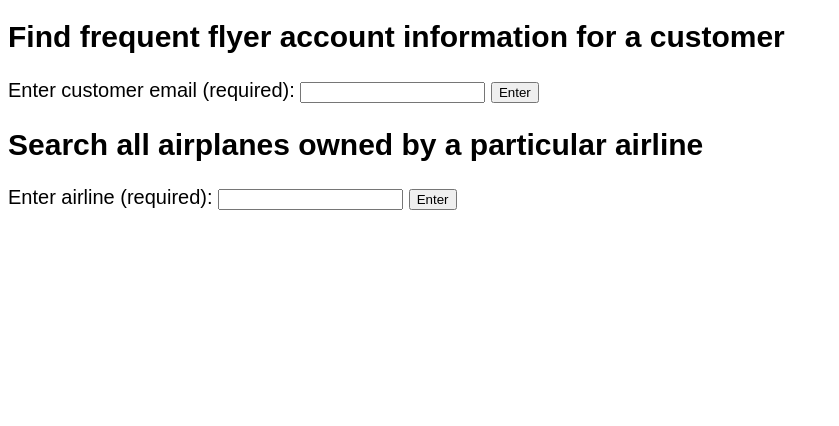
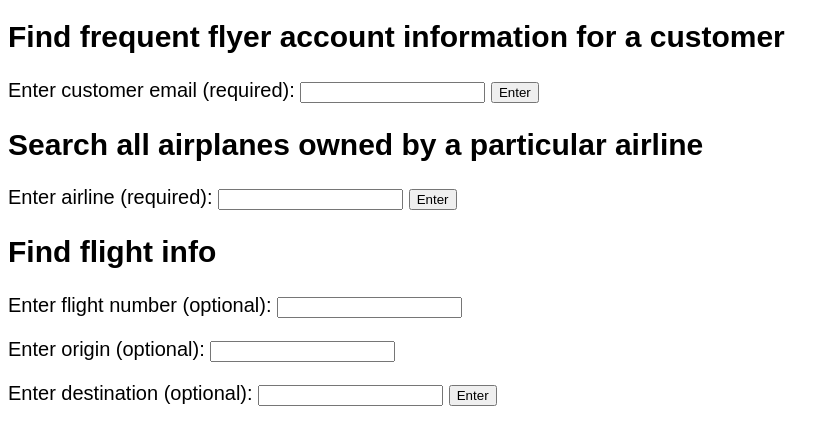
Before and after one commit to jstnchng/christie-air, a Flask app: page / in a window 1280 px wide. Shown: the part 1296-1722 px from the top of the page, without its empty margins (0-839 px from the left). Before the commit the page ends 1506 px from the top, so only its background shows below. Run offline with Flask 2, Linux system fonts and the light colour scheme; data comes from the database, SQL or seed files in the repository; parts of the project's set-up code (start-up, migrations or seed data) failed here and were passed over.

Commit message:
added more func

```diff
--- a/server.py
+++ b/server.py
@@ -314,6 +314,47 @@ def search_airlines_airplanes():
   context = dict(flight_data = flights)
   return render_template("search_airlines_airplanes.html", **context)
 
+@app.route('/find_flight_info', methods=['POST'])
+def find_flight_info():
+  origin = request.form['origin']
+  origin_bool = (origin != '')
+
+  destination = request.form['destination']
+  destination_bool = (destination != '')
+
+  flightnumber = request.form['flightnumber']
+  flightnumber_bool = (flightnumber != '')
+
+  query = '''
+  SELECT F.airline, F.flightnumber, F.origin, F.destination, F.departuretime, F.arrivaltime, F.status
+  FROM Flights F
+  '''
+
+  if( origin_bool or destination_bool or flightnumber_bool ):
+    where_clauses = []
+    if(origin_bool):
+      where_clauses.append('F.origin = \'' + origin + '\'')
+    if(destination_bool):
+      where_clauses.append('F.destination = \'' + destinatio + '\'')
+    if(flightnumber_bool):
+      where_clauses.append('F.flightnumber = \'' + flightnumber + '\'')
+
+    query += ' WHERE '
+    for i in range(len(where_clauses)-1):
+      query += where_clauses[i]
+      query += '\n AND '
+    query += where_clauses[len(where_clauses)-1]
+
+  flight_query = g.conn.execute(query)
+
+  flights = []
+  for flight in flight_query:
+    flights.append( flight )
+  flight_query.close()
+
+  context = dict(flight_data = flights)
+  return render_template("find_flight_info.html", **context)
+
 if __name__ == "__main__":
   import click
 
--- a/templates/index.html
+++ b/templates/index.html
@@ -50,6 +50,13 @@
   <p>Enter airline (required): <input type="text" name="airline"> <input type="submit" value="Enter"></p>
   </form>
 
+  <h2>Find flight info</h2>
+  <form method="POST" action="/search_airlines_airplanes">
+  <p>Enter flight number (optional): <input type="text" name="flightnumber"> </p>
+  <p>Enter origin (optional): <input type="text" name="origin"> </p>
+  <p>Enter destination (optional): <input type="text" name="destination"> <input type="submit" value="Enter"></p>
+  </form>
+
 </body>
 
 
```
Also changed, not shown: templates/find_flight_info.html (added, +54 -0 lines), README.md.
